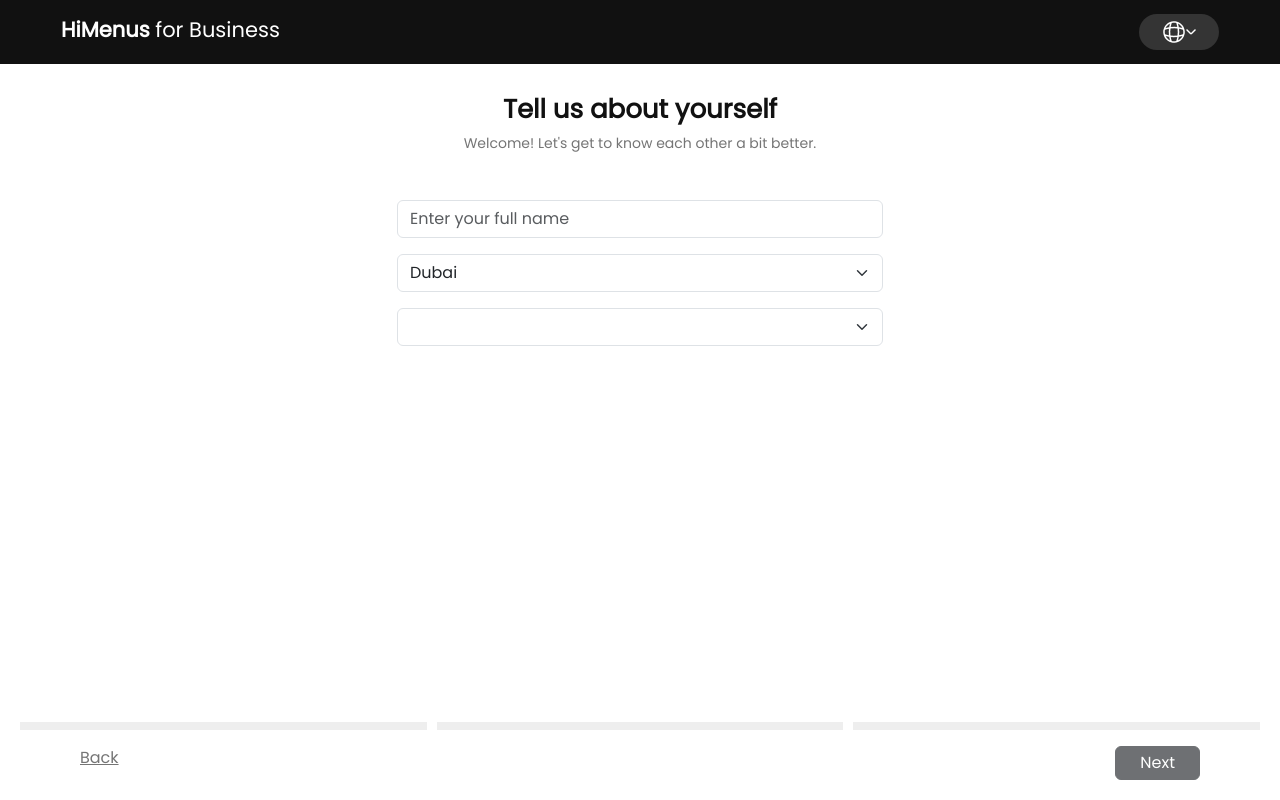
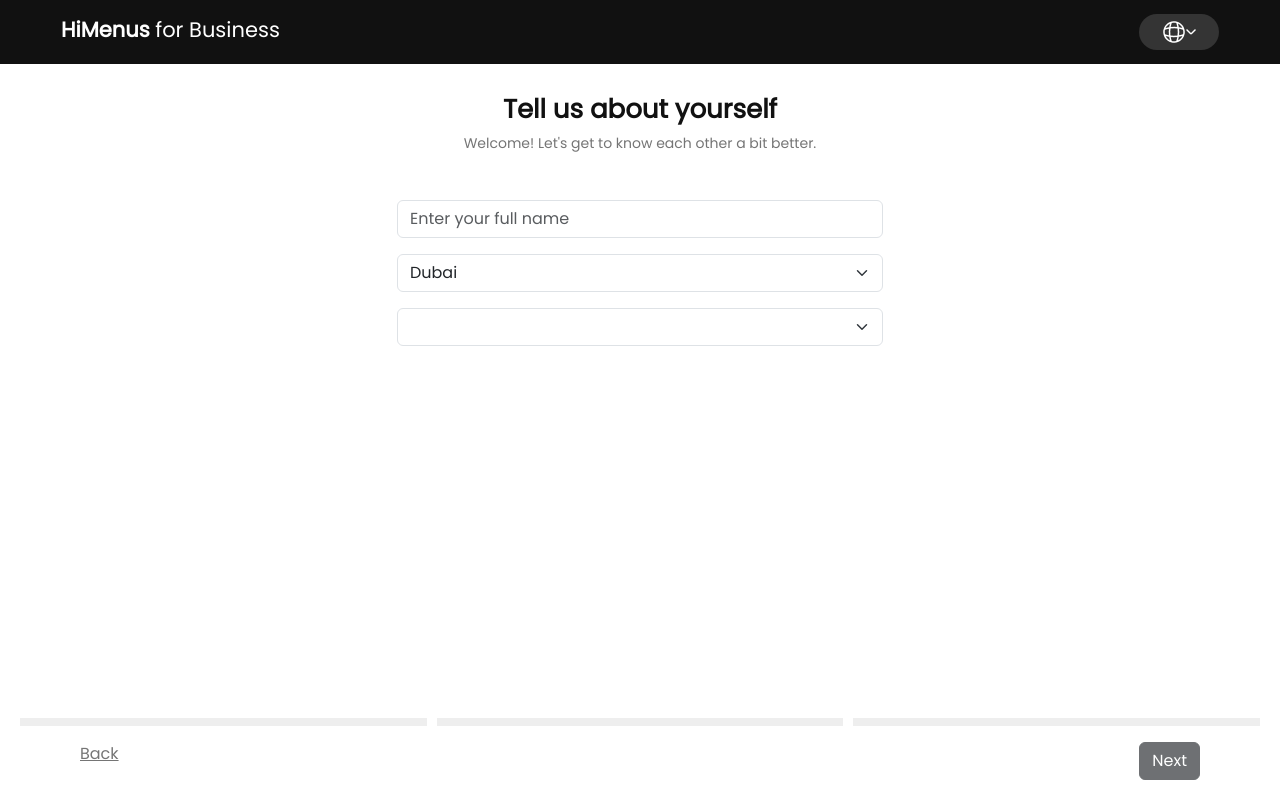
Before and after one commit to HaiderMalik12/multistep-signup-angular, an Angular app: page /about in a window 1280 px wide. Built offline with nearby package versions, Linux system fonts and the light colour scheme.

Commit message:
fix padding

```diff
--- a/src/app/components/about/about-form.component.html
+++ b/src/app/components/about/about-form.component.html
@@ -44,7 +44,7 @@
   <div class="action_buttons">
     <a class="back_link" routerLink="/home">Back</a>
     <button
-      class="btn btn-dark px-4 py-1"
+      class="btn btn-dark"
       type="button"
       [disabled]="!aboutForm.valid"
       (click)="onSubmit()"
```
